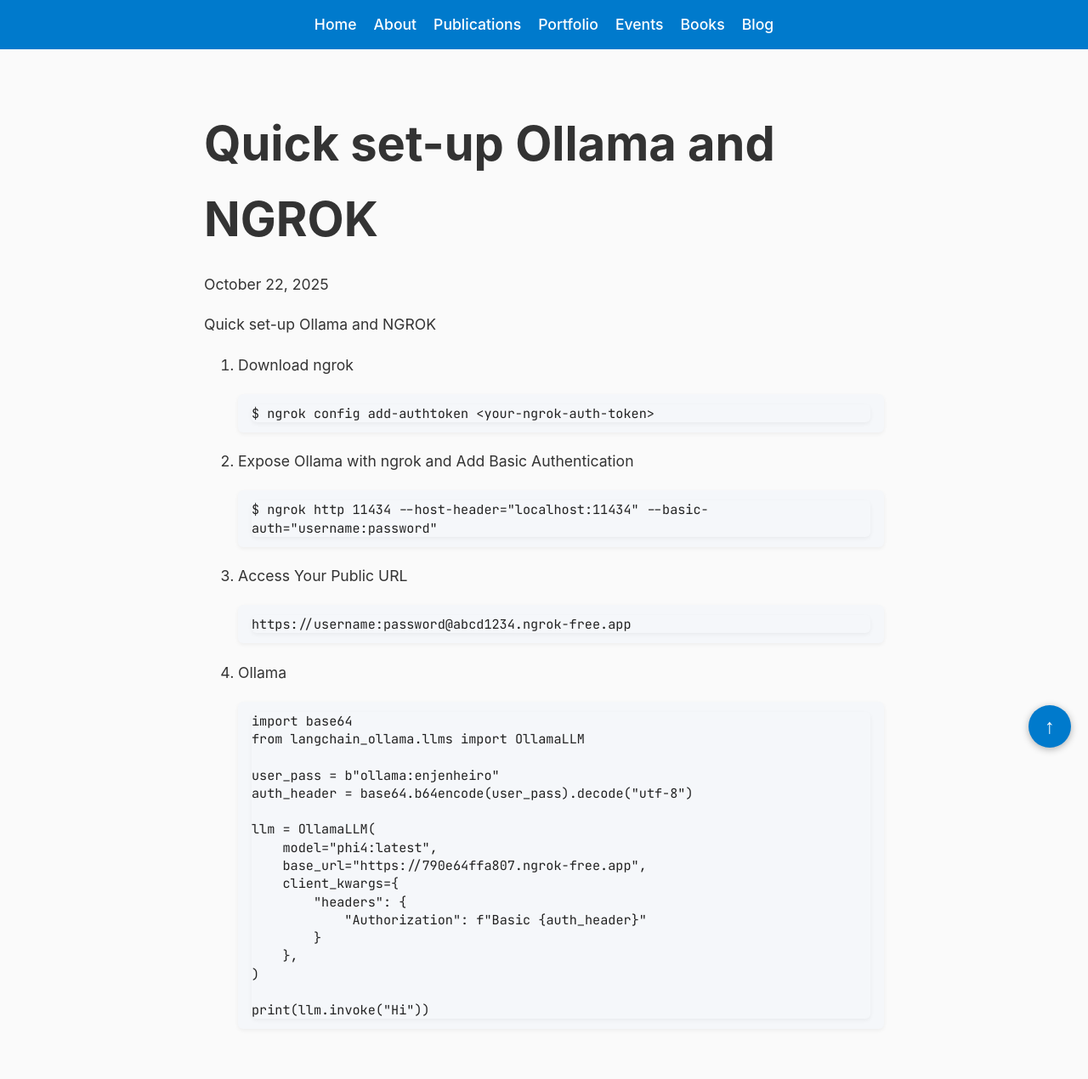
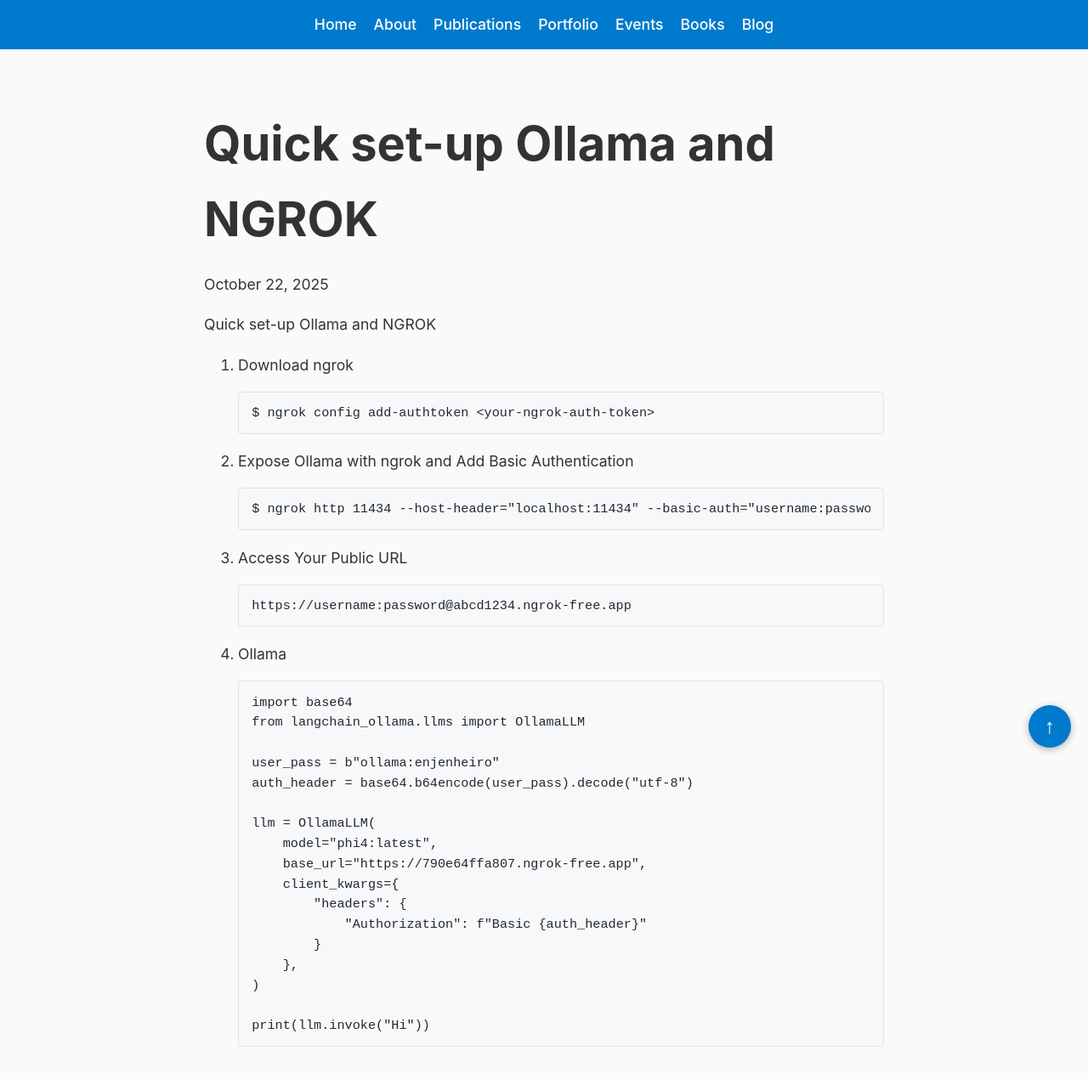
Before and after one commit to BrenoAV/brenoav.github.io, a Jekyll site: the page built from _posts/2025-10-22-quick-config-ollama-ngrok-with-auth.md, in a window 1280 px wide. Shown: the whole page at 85% size. Built offline with Jekyll 4.4.1, drawn with Linux system fonts in a browser that asks for light colours.

Commit message:
adjust code block

```diff
--- a/_config.yml
+++ b/_config.yml
@@ -5,12 +5,3 @@
 
 markdown: kramdown
 highlighter: rouge
-
-kramdown:
-  input: GFM
-  syntax_highlighter: rouge
-  syntax_highlighter_opts:
-    css_class: "highlight"
-
-theme: null
-plugins: []
--- a/css/style.css
+++ b/css/style.css
@@ -390,43 +390,37 @@
 }
 
 /* Code Blocks */
+/* Simple, clean code block styling */
 .highlight {
-  background: #f5f7fa;
-  border-radius: 6px;
+  background: #f6f8fa;         /* light neutral */
+  border-radius: 4px;
+  padding: 0.8em 1em;
   overflow-x: auto;
-  box-shadow: 0 2px 5px rgba(0, 0, 0, 0.05);
-  margin: 1.2rem 0;
+  font-family: "JetBrains Mono", "Fira Code", monospace;
   font-size: 0.95rem;
-  max-width: 100%;
-  padding: 0.75rem 1rem;
+  line-height: 1.5;
+  color: #24292e;              /* neutral dark text */
+  border: 1px solid #e1e4e8;   /* soft border for definition */
 }
 
+/* Remove any nested padding Rouge injects */
 .highlight pre,
 .highlight code {
-  margin: 0 !important;
-  padding: 0 !important;
-  line-height: 1.4;
   background: none;
   border: none;
+  padding: 0;
+  margin: 0;
 }
 
-p > code {
+/* Inline code */
+p > code,
+li > code {
   background: #f0f0f0;
   border-radius: 3px;
   padding: 0.2em 0.4em;
-  font-family: "JetBrains Mono", "Fira Code", monospace;
+  font-family: "JetBrains Mono", monospace;
   font-size: 0.95rem;
   color: #222;
-}
-
-code,
-pre,
-.highlight {
-  font-family: "JetBrains Mono", "Fira Code", monospace;
-  font-size: 0.95rem;
-  color: #222;
-  white-space: pre-wrap;
-  word-break: break-word;
 }
 
 /* Responsive Layout */
```
